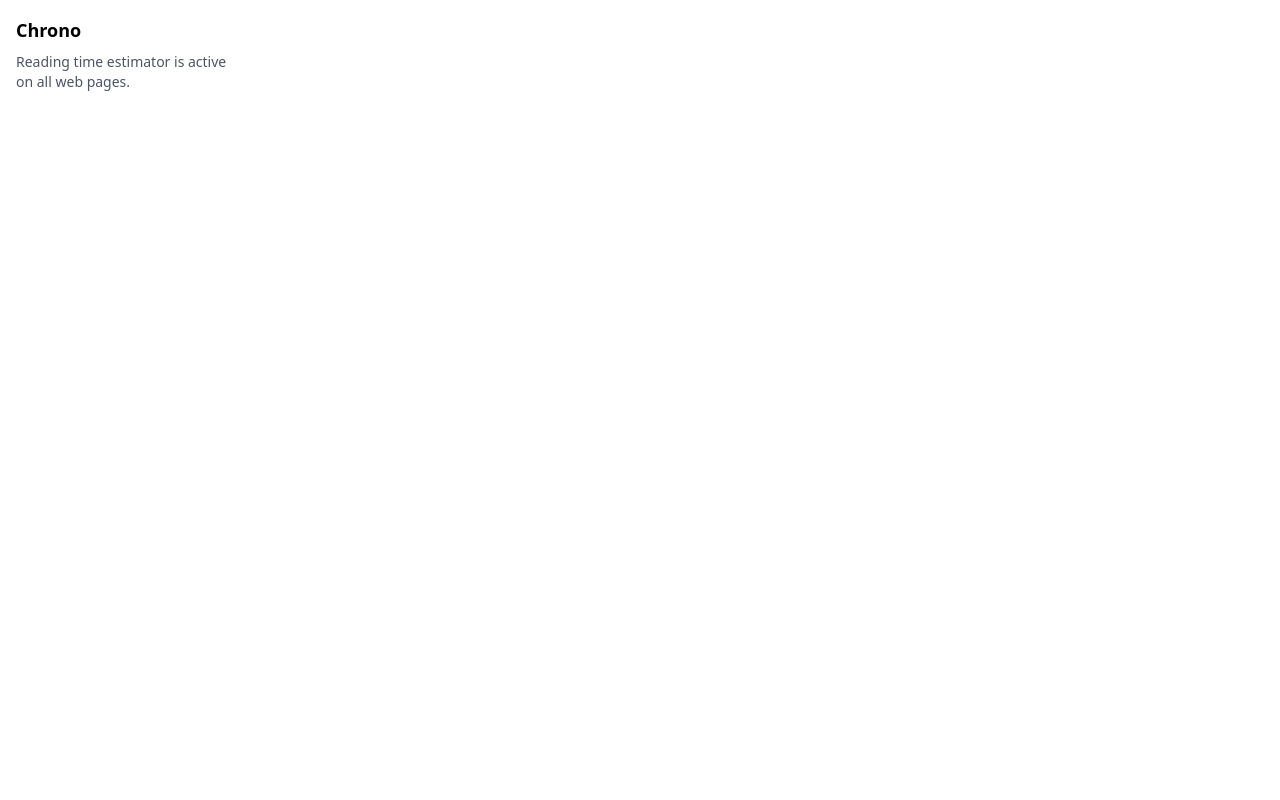
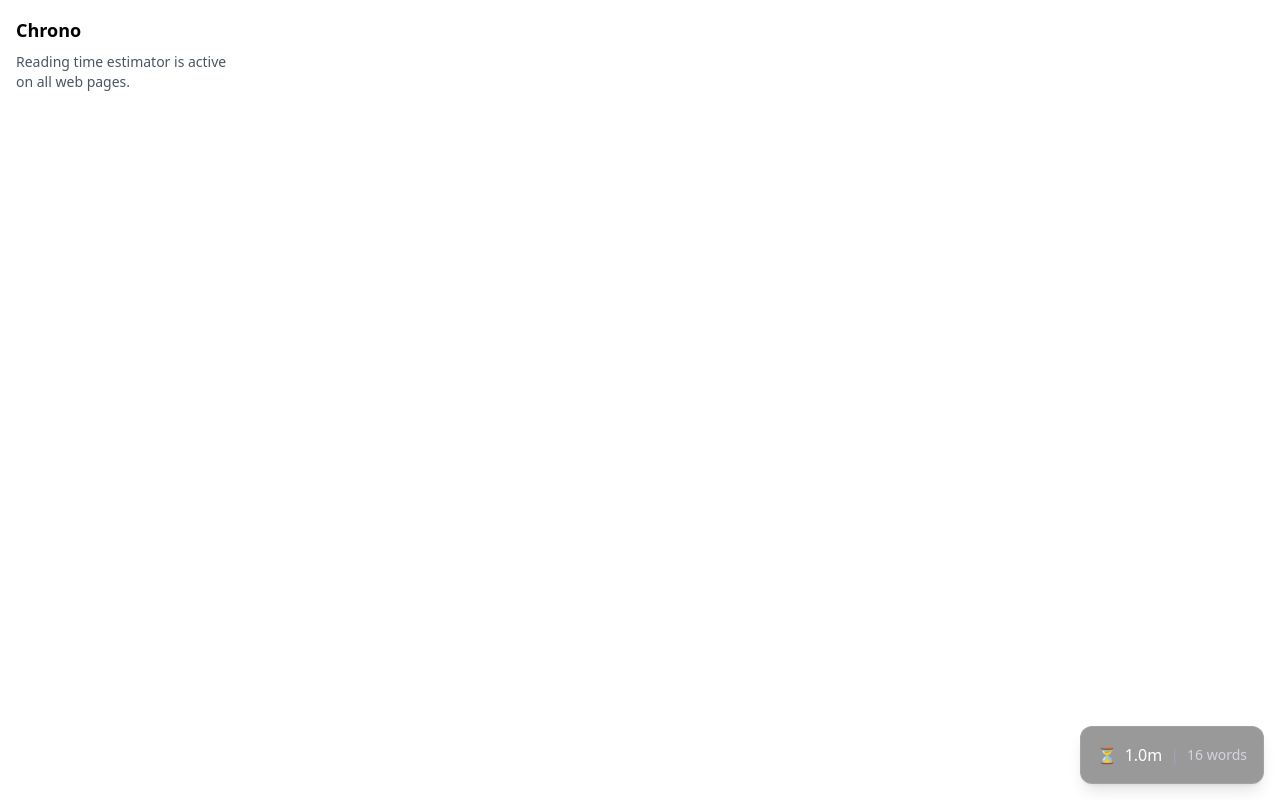
Before and after one commit to elyashium/chrono, a React (Vite) app: page / in a window 1280 px wide. Built offline with nearby package versions, Linux system fonts and the light colour scheme.

Commit message:
test:(rendering widget in app.jsx)

```diff
--- a/src/App.jsx
+++ b/src/App.jsx
@@ -1,4 +1,5 @@
 import React from 'react'
+import Widget from './components/Widget'
 
 export default function App() {
   return (
@@ -7,6 +8,7 @@
       <p className="text-sm text-gray-600">
         Reading time estimator is active on all web pages.
       </p>
+      <Widget />
     </div>
   )
 }
--- a/src/content/content.jsx
+++ b/src/content/content.jsx
@@ -5,12 +5,13 @@
 
 // Create container for widget
 const widgetRoot = document.createElement('div')
+widgetRoot.id = 'chrono-widget-root'
 document.body.appendChild(widgetRoot)
 
-// Create shadow root
+// Create shadow root for style isolation
 const shadowRoot = widgetRoot.attachShadow({ mode: 'open' })
 
-// Create container for React inside shadow root
+// Create container for React
 const container = document.createElement('div')
 shadowRoot.appendChild(container)
 
```
